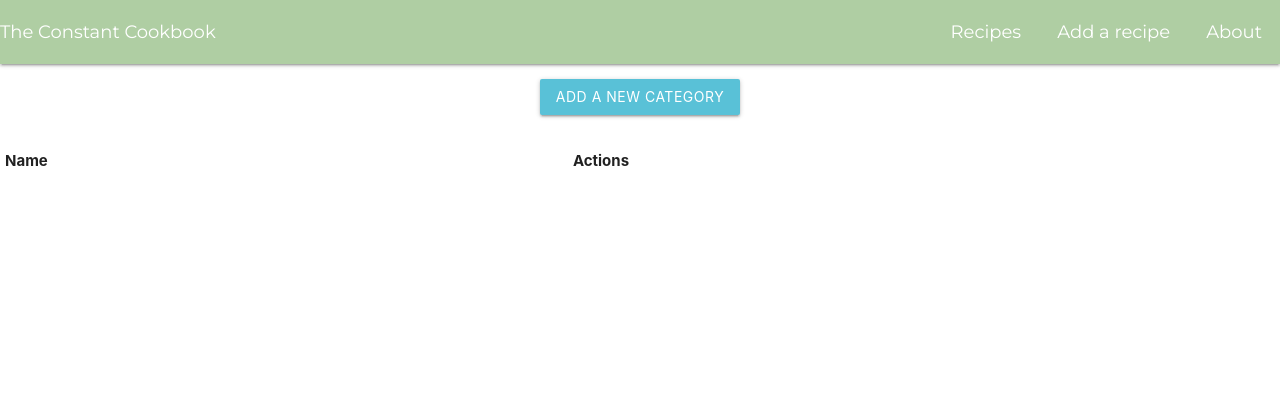
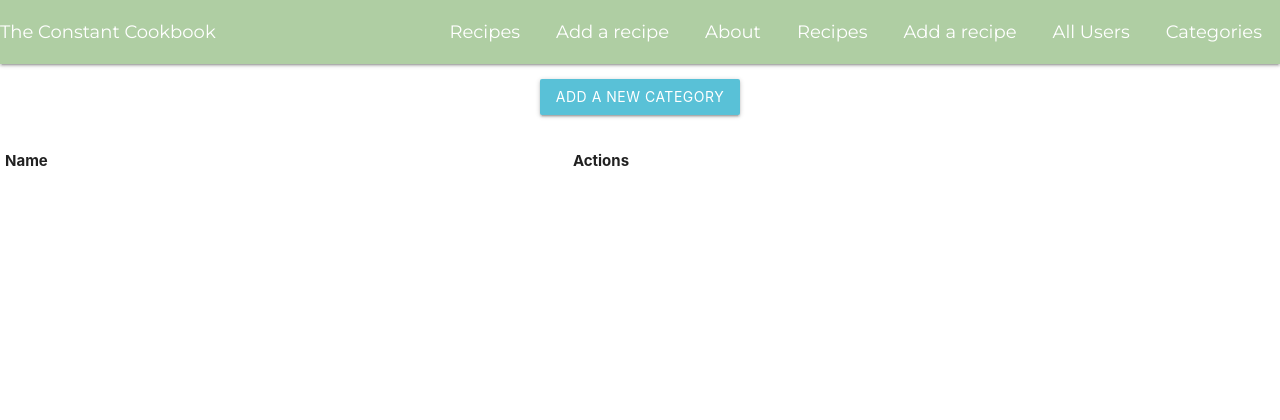
Before and after one commit to MelBiggs/dcd-milestone, a Flask app: page /categories in a window 1280 px wide. Shown: the top 420 px of the page. Run offline with Flask 2, Linux system fonts and the light colour scheme; the visitor is signed in with stand-in values (Sample User, id 1); data that the repository does not hold is empty; some libraries are stand-ins or nearby versions.

Commit message:
Worked on categories page, admin rights

```diff
--- a/app.py
+++ b/app.py
@@ -107,7 +107,7 @@ def register_user():
             # Creates a cookie to store logged in user
             session["user"] = username
 
-            return redirect("get_users")
+            return redirect(url_for("home"))
         return render_template("registration.html", data={})
     return redirect(url_for("home"))
 
--- a/templates/base.html
+++ b/templates/base.html
@@ -29,14 +29,22 @@
                     {% if session["user"] %}
                     <li><a href="{{url_for('get_recipes')}}">Recipes</a></li>
                     <li><a href="{{url_for('create_recipe')}}">Add a recipe</a></li>
-                    <li class="divider"></li>
+                   <!-- Here put link to Profile Page -->
                     <li><a href="{{url_for('about')}}">About</a></li>
+
+                    <!--  if session.user == session.user('Admin') -->
+                    <li><a href="{{url_for('get_recipes')}}">Recipes</a></li>
+                    <li><a href="{{url_for('create_recipe')}}">Add a recipe</a></li>
+                    <li><a href="{{url_for('get_users')}}">All Users</a></li>
+                    <li><a href="{{url_for('create_category')}}">Categories</a></li>
+
                     {%else%}
                     <li><a href="{{url_for('get_recipes')}}">Recipes</a></li>
                     <li><a href="{{url_for('login')}}">Log In</a></li>
                     <li><a href="{{url_for('register_user')}}">Register</a></li>
                     <li><a href="{{url_for('about')}}">About</a></li>
                     {% endif %}
+                    <!--  endif  -->
                 </ul>
             </div>
         </nav>
--- a/templates/user_profile.html
+++ b/templates/user_profile.html
@@ -1,4 +1,6 @@
 {% extends 'base.html' %} {%block title %}| {{user.username }}{% endblock %}{% block content %}
+
+
 
 <p>{{user.username}}</p>
 <p>{{user.email}}</p>
```
Also changed, not shown: templates/create_categories.html (+22 -2 lines), README.md.
